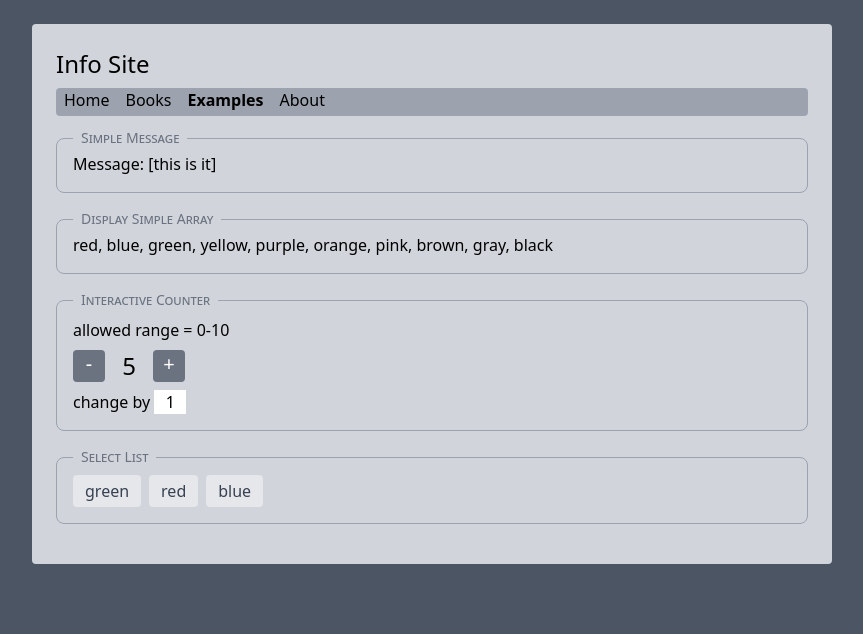
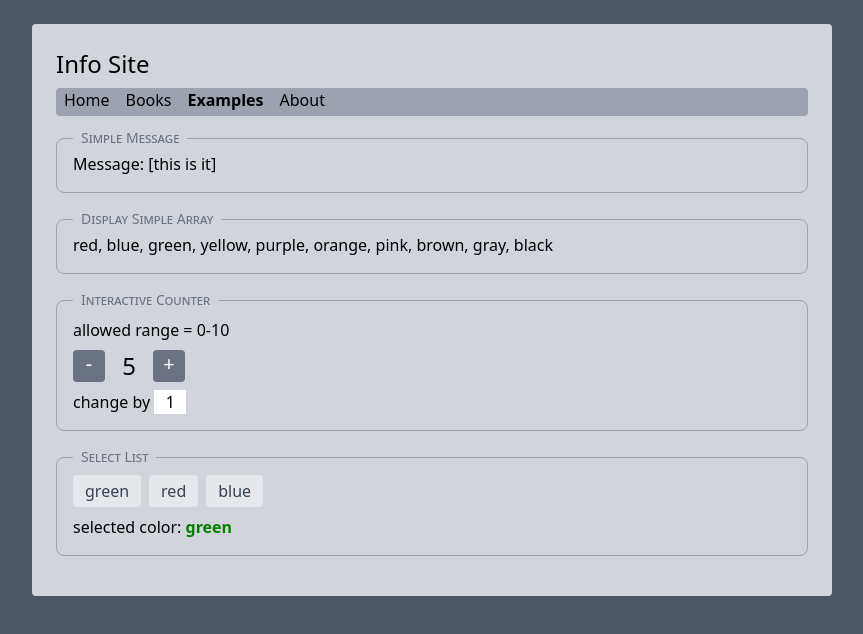
Before and after one commit to edwardtanguay/vue3-showcase-site, a Vue app: page /examples001 in a window 1280 px wide. Shown: the top 634 px of the page, without its empty margins (208-1071 px from the left). Built offline with nearby package versions, Linux system fonts and the light colour scheme.

Commit message:
color selection

```diff
--- a/src/examples/ExampleSelectList.vue
+++ b/src/examples/ExampleSelectList.vue
@@ -1,5 +1,5 @@
 <script lang="ts">
-import { defineComponent, ref } from 'vue'
+import { defineComponent, ref, reactive } from 'vue'
 
 const _colors = [
 	{
@@ -22,13 +22,15 @@ const _colors = [
 export default defineComponent({
 	setup() {
 		const colors = ref(_colors)
-		const selectedColor = ref(null)
+		const selectedColor = reactive(structuredClone(_colors[0]))
 
 		const handleColorSelect = (id: number) => {
 			if (id) {
 				const color = colors.value.find((m) => m.id === id)
 				if (color) {
-					selectedColor.value = structuredClone(color)
+					selectedColor.id = color.id;
+					selectedColor.text = color.text;
+					selectedColor.htmlCode = color.htmlCode;
 				}
 			}
 		}
```
